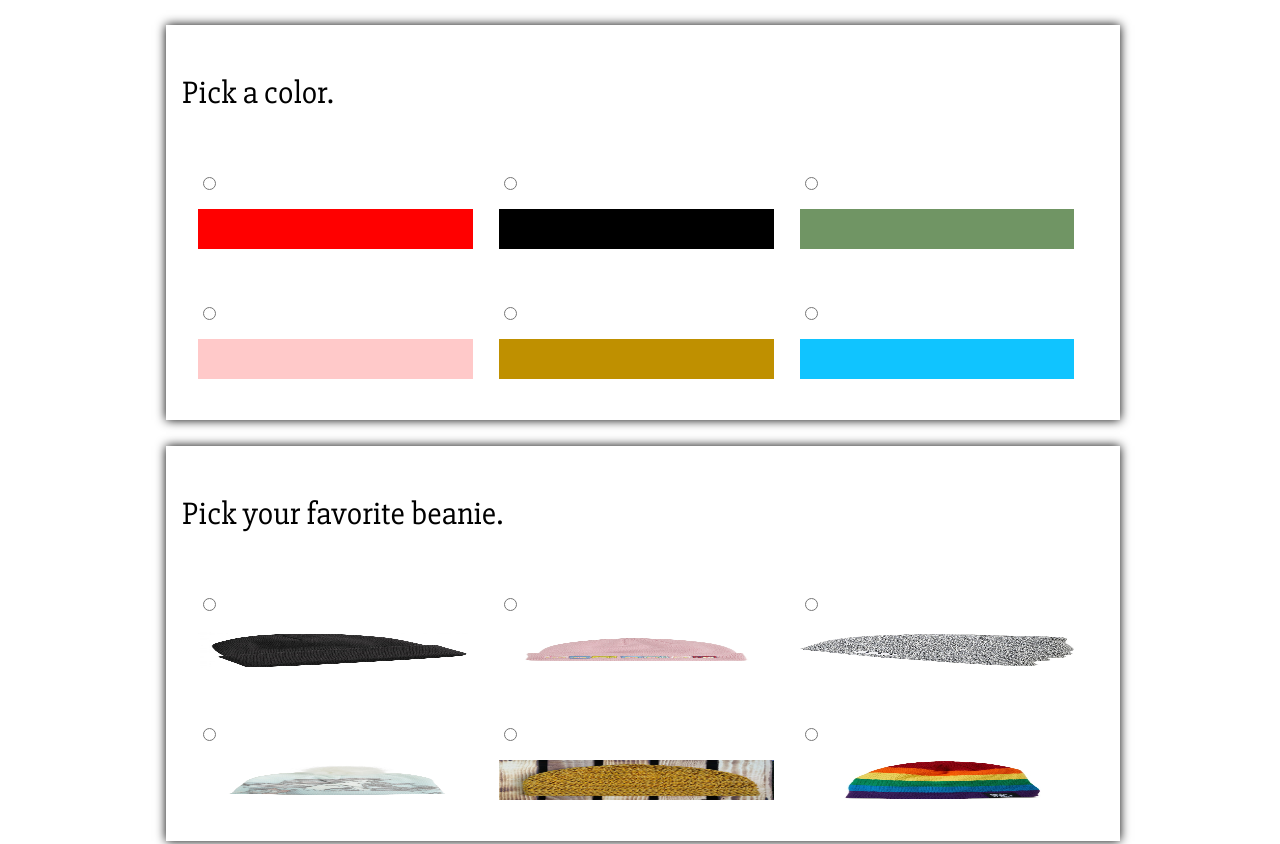
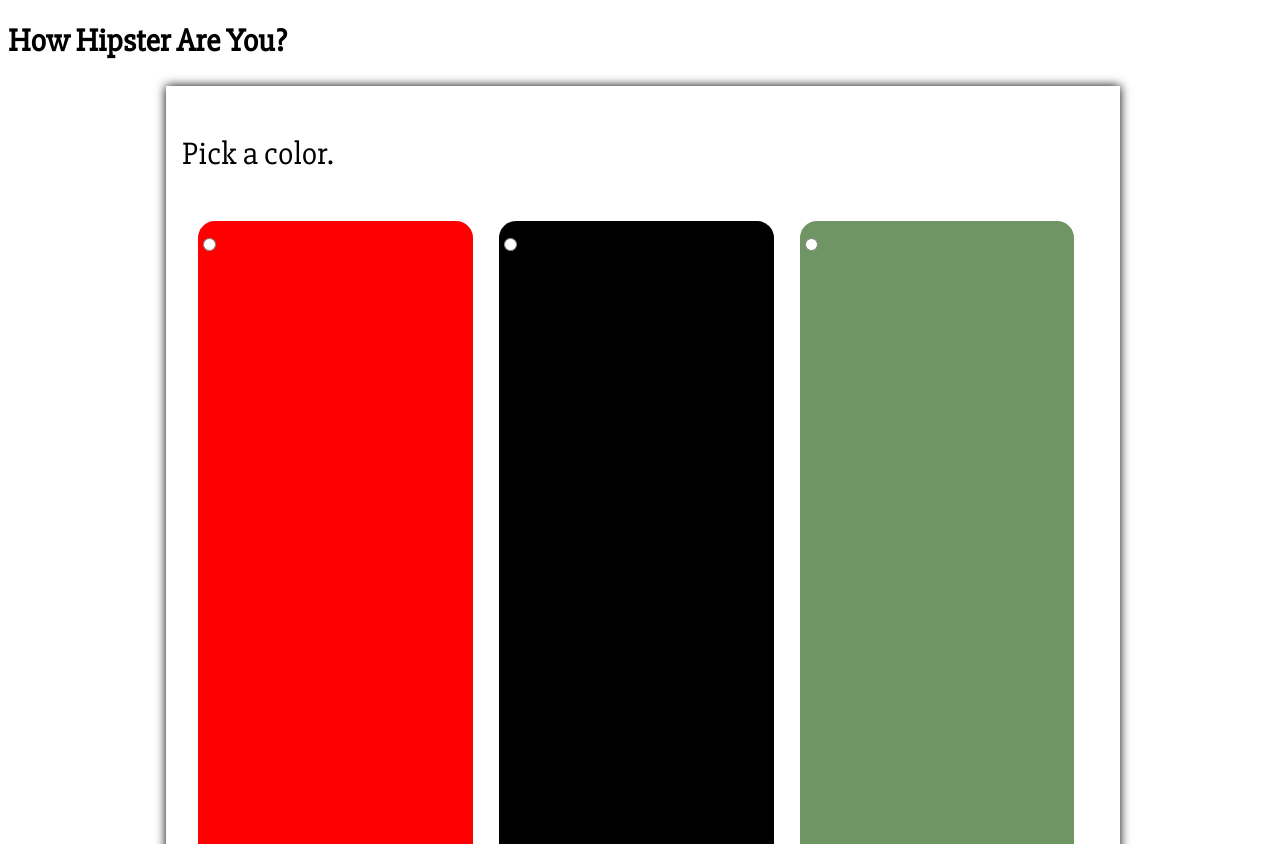
Before and after one commit to th1nkp4n/how_to_be_hipster, a plain HTML site: page index.html in a window 1280 px wide. Shown: the top 844 px of the page. Drawn offline with nearby package versions, Linux system fonts and the light colour scheme.

Commit message:
more updates

```diff
--- a/index.html
+++ b/index.html
@@ -9,6 +9,8 @@
 </head>
 
 <body>
+	<h1>How Hipster Are You?</h1>
+
 	<div class = "item">
 		<div class = "question">
 			<div class = "color">
@@ -16,31 +18,31 @@
 			</div>
 
 		<div class = "row">
-			<div class = "option">
+			<div class = "option" id = "red">
 				<input type="radio" name="color" value="2">
-				<img src="img/red.png" alt="Red" height = "40" width = "40">
+				<img src="img/red.png" alt="Red">
 			</div>
-			<div class = "option">
-				<input type="radio"  name="color" value="1">
-				<img src="img/black.png" alt="Black" height = "40" width = "40">
+			<div class = "option" id = "black">
+				<input type="radio" name="color" value="1">
+				<img src="img/black.png" alt="Black">
 			</div>
-			<div class = "option">
+			<div class = "option" id = "green">
 				<input type="radio" name="color" value="4">
-				<img src="img/green.png" alt="Green" height = "40" width = "40">
+				<img src="img/green.png" alt="Green">
 			</div>
 		</div>
 		<div class = "row">
-			<div class = "option">
+			<div class = "option" id = "pink">
 				<input type="radio"  name="color" value="3">
-				<img src="img/pink.png" alt="Pink" height = "40" width = "40">
+				<img src="img/pink.png" alt="Pink">
 			</div>
-			<div class = "option">
+			<div class = "option" id = "yellow">
 				<input type="radio"  name="color" value="5">
-				<img src="img/yellow.png" alt="Yellow" height = "40" width = "40">
+				<img src="img/yellow.png" alt="Yellow">
 			</div>
-			<div class = "option">
+			<div class = "option" id = "blue">
 				<input type="radio"  name="color" value="0">
-				<img src="img/Blue.png" alt="Blue" height = "40" width = "40">
+				<img src="img/Blue.png" alt="Blue">
 			</div>
 		</div>
 	</div>
@@ -55,29 +57,29 @@
 			<div class = "row">
 				<div class = "option">
 					<input type="radio" name="hat" value="1">
-					<img src="img/beanie_black.jpg" alt="black" height = "40" width = "40">
+					<img src="img/beanie_black.jpg" alt="black">
 				</div>
 				<div class = "option">
 					<input type="radio" name="hat" value="0">
-					<img src="img/beanie_crybaby.jpeg" alt="crybaby" height = "40" width = "40">
+					<img src="img/beanie_crybaby.jpeg" alt="crybaby">
 				</div>
 				<div class = "option">
 					<input type="radio" name="hat" value="5">
-					<img src="img/beanie_gray.jpg" alt="gray" height = "40" width = "40">
+					<img src="img/beanie_gray.jpg" alt="gray">
 				</div>
 			</div>
 			<div class = "row">
 				<div class = "option">
 					<input type="radio" name="hat" value="4">
-					<img src="img/beanie_mermaid.jpeg" alt="mermaid" height = "40" width = "40">
+					<img src="img/beanie_mermaid.jpeg" alt="mermaid">
 				</div>
 				<div class = "option">
 					<input type="radio" name="hat" value="3">
-					<img src="img/beanie_yellow.jpg" alt="yellow" height = "40" width = "40">
+					<img src="img/beanie_yellow.jpg" alt="yellow">
 				</div>
 				<div class = "option">
 					<input type="radio" name="hat" value="2">
-					<img src="img/beanie_rainbow.jpg" alt="yellow" height = "40" width = "40">
+					<img src="img/beanie_rainbow.jpg" alt="yellow">
 				</div>
 			</div>
 		</div>
@@ -124,7 +126,9 @@
 
 		<div class = "row">
 			<div class = "option">
-				<img src="img/Starbucks.png" alt="Starbucks">
+				<div class = "pic">
+					<img src="img/Starbucks.png" alt="Starbucks">
+				</div>
 				<p class = "imgtext">Starbucks</p>
 			</div>
 			<div class = "option">
```
